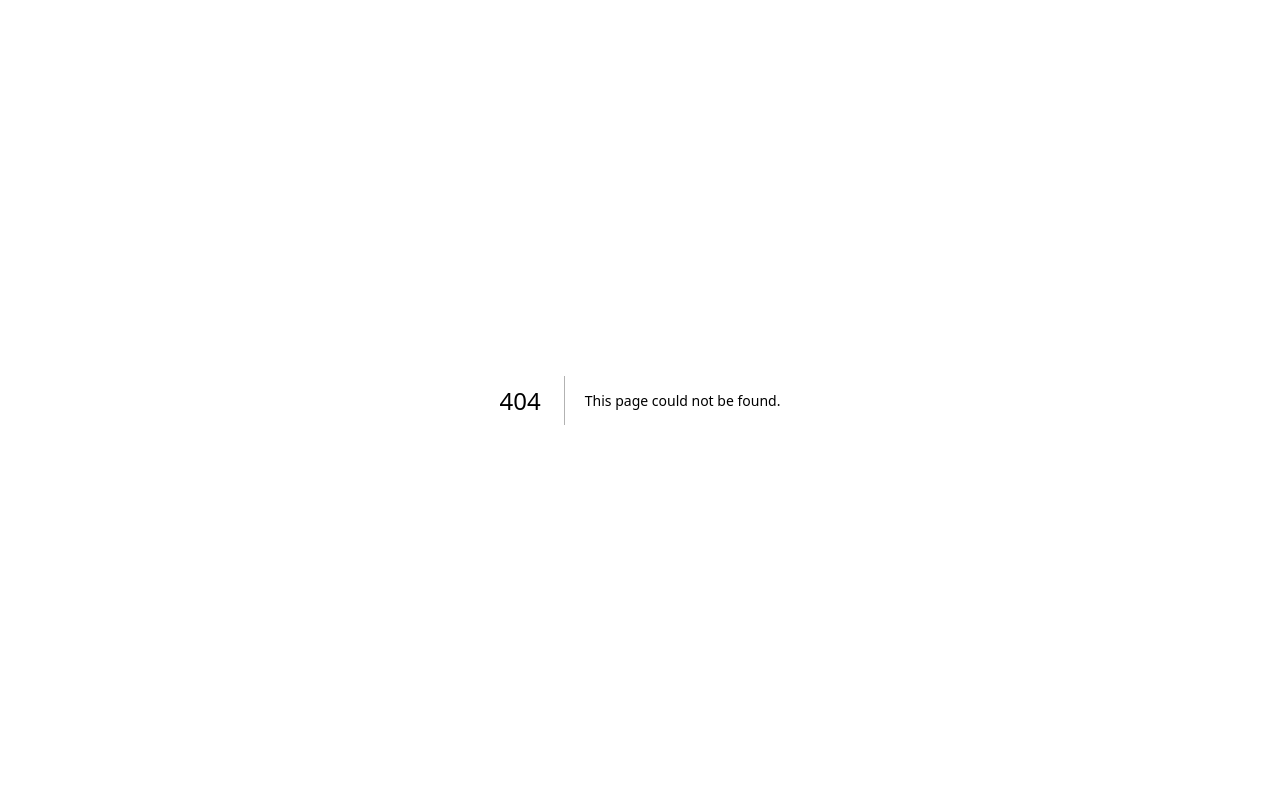
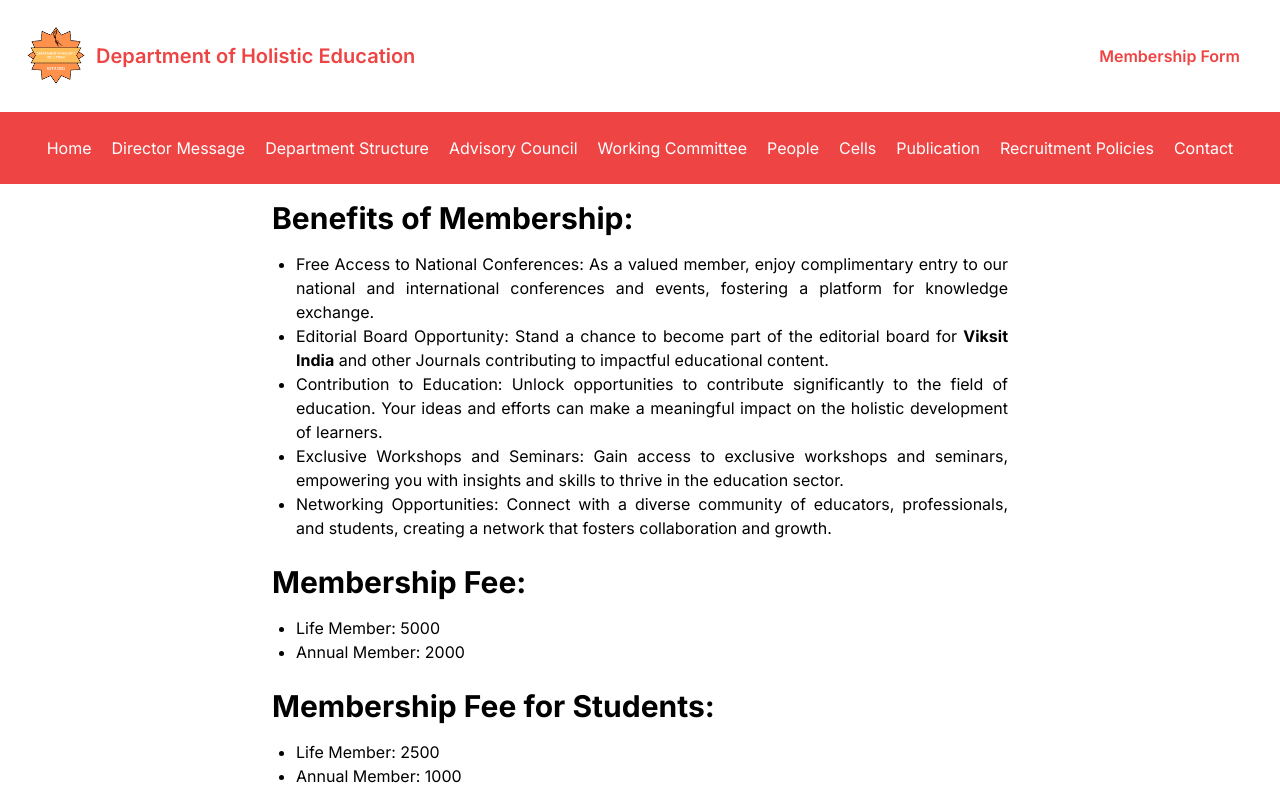
Before and after one commit to dhevb/dhe-org-in, a Next.js app: page /contribute in a window 1280 px wide. Before the commit this address had no page. Shown: the top 800 px of the page. Built offline with nearby package versions, Linux system fonts and the light colour scheme.

Commit message:
benifits

```diff
--- /dev/null
+++ b/src/app/component/MembershipBenefits.tsx
@@ -0,0 +1,34 @@
+
+
+import React from 'react';
+
+const MembershipBenefits = () => {
+  return (
+    <div className='bg-white'>
+    <div className="max-w-3xl mx-auto p-4 bg-white text-black">
+      <h2 className="text-3xl font-bold mb-4">Benefits of Membership:</h2>
+      <ul className="list-disc pl-6 mb-6 text-justify">
+        <li>Free Access to National Conferences: As a valued member, enjoy complimentary entry to our national and international conferences and events, fostering a platform for knowledge exchange.</li>
+        <li>Editorial Board Opportunity: Stand a chance to become part of the editorial board for <b>Viksit India</b> and other Journals contributing to impactful educational content.</li>
+        <li>Contribution to Education: Unlock opportunities to contribute significantly to the field of education. Your ideas and efforts can make a meaningful impact on the holistic development of learners.</li>
+        <li>Exclusive Workshops and Seminars: Gain access to exclusive workshops and seminars, empowering you with insights and skills to thrive in the education sector.</li>
+        <li>Networking Opportunities: Connect with a diverse community of educators, professionals, and students, creating a network that fosters collaboration and growth.</li>
+      </ul>
+
+      <h2 className="text-3xl font-bold mb-4">Membership Fee:</h2>
+      <ul className="list-disc pl-6 mb-6">
+        <li>Life Member: 5000</li>
+        <li>Annual Member: 2000</li>
+      </ul>
+
+      <h2 className="text-3xl font-bold mb-4">Membership Fee for Students:</h2>
+      <ul className="list-disc pl-6">
+        <li>Life Member: 2500</li>
+        <li>Annual Member: 1000</li>
+      </ul>
+    </div>
+    </div>
+  );
+};
+
+export default MembershipBenefits;
--- /dev/null
+++ b/src/app/contribute/page.tsx
@@ -0,0 +1,18 @@
+import BottomView from "../component/BottomView";
+import MembershipBenefits from "../component/MembershipBenefits";
+import CompanyInfo from "../component/CompanyInfo";
+import Header from "../component/Header";
+
+
+
+
+export default function Committee() {
+  return (
+    <>
+    <CompanyInfo/>
+    <Header />
+    <MembershipBenefits/>
+     <BottomView />
+  </>
+  )
+}
```
Also changed, not shown: src/app/component/MemberShipForm.tsx (added).
